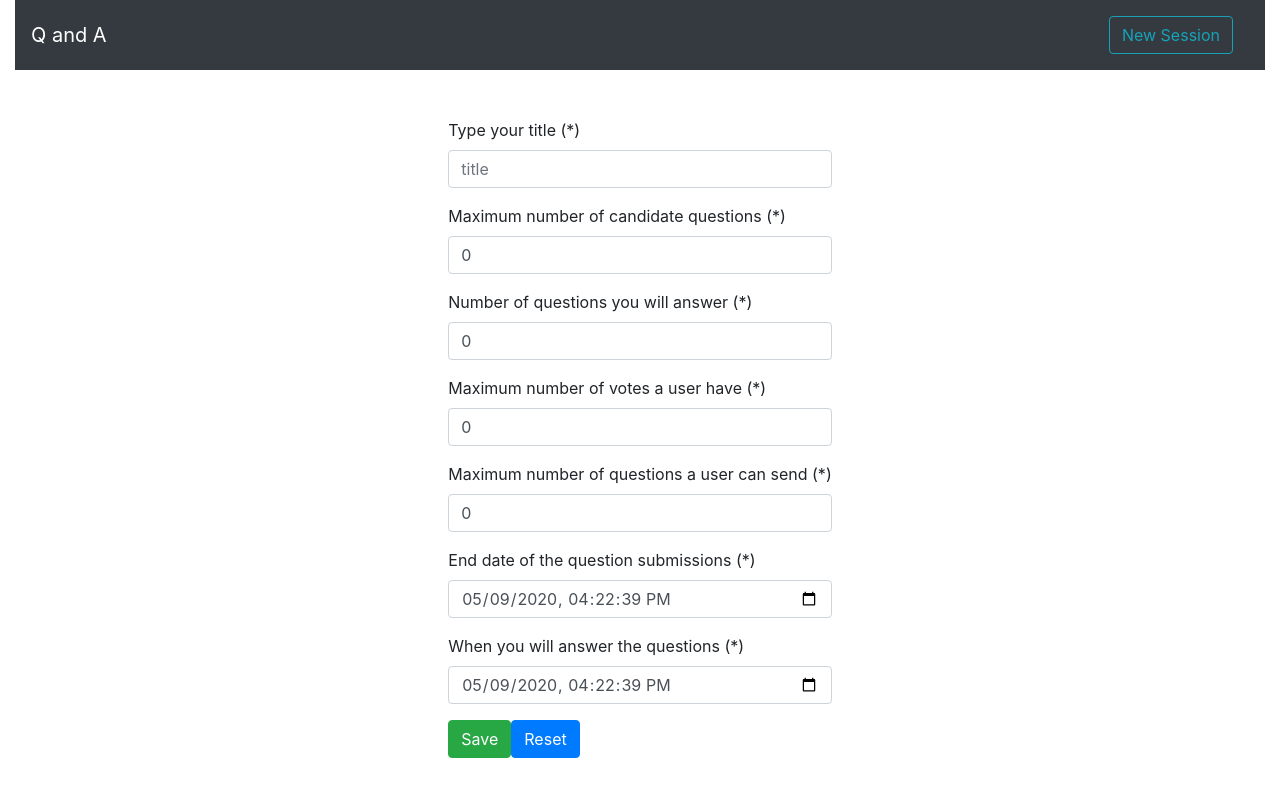
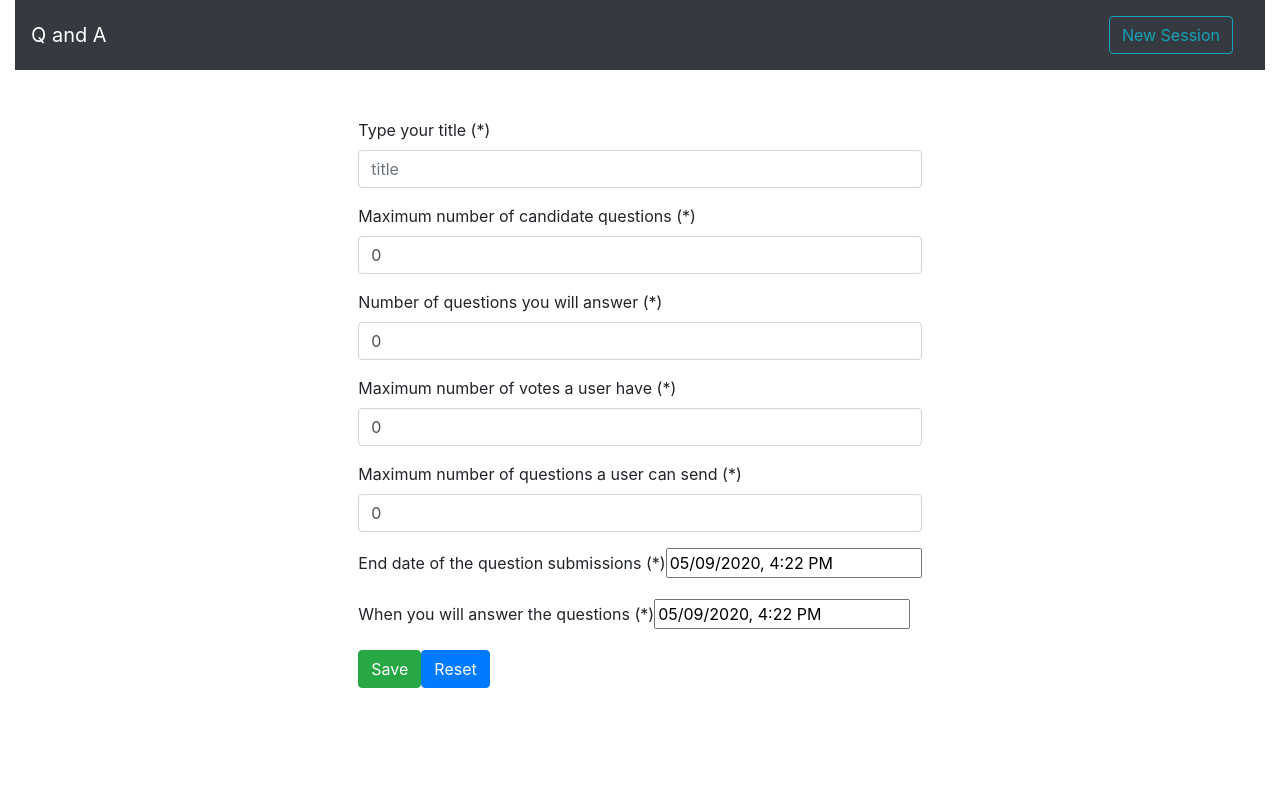
Before and after one commit to oguzcan-yavuz/q-and-a, a React (Create React App) app: page /meetings/new in a window 1280 px wide. Shown: the top 796 px of the page. Built offline with nearby package versions, Linux system fonts and the light colour scheme.

Commit message:
feat(datetimeinput): update DateTimeInput with react-datepicker

```diff
--- a/package.json
+++ b/package.json
@@ -12,6 +12,7 @@
     "ramda": "^0.27.0",
     "react": "^16.13.1",
     "react-bootstrap": "^1.0.1",
+    "react-datepicker": "^2.16.0",
     "react-dom": "^16.13.1",
     "react-router-dom": "^5.2.0",
     "react-scripts": "3.4.1"
@@ -48,6 +49,7 @@
     "@types/node": "^14.0.1",
     "@types/ramda": "^0.27.6",
     "@types/react": "^16.9.35",
+    "@types/react-datepicker": "^2.11.0",
     "@types/react-dom": "^16.9.8",
     "@types/react-router-dom": "^5.1.5",
     "commitizen": "^4.1.2",
--- a/src/components/Inputs/DateTimeInput/index.tsx
+++ b/src/components/Inputs/DateTimeInput/index.tsx
@@ -1,6 +1,6 @@
 import React, { FC } from 'react'
-import { toLocalISOTime } from '../../../utilities'
 import { Form } from 'react-bootstrap'
+import DatePicker from 'react-datepicker'
 
 type Props = {
   value: Date
@@ -8,23 +8,25 @@ type Props = {
   label: string
   placeholder: string
   required: boolean
-  onChange(date: Date): void
+  handleChange(date: Date): void
 }
 
-const DateTimeInput: FC<Props> = ({ name, value, label, placeholder, onChange, required }) => (
+const DateTimeInput: FC<Props> = ({ name, value, label, placeholder, handleChange, required }) => (
   <Form.Group>
     {label && (
       <Form.Label htmlFor={name}>
         {label} {required && '(*)'}
       </Form.Label>
     )}
-    <Form.Control
+    <DatePicker
       id={name}
       name={name}
-      type="datetime-local"
-      value={toLocalISOTime(value)}
-      placeholder={placeholder}
-      onChange={(e) => onChange(new Date(e.target.value))}
+      selected={value}
+      showTimeSelect={true}
+      timeFormat="p"
+      dateFormat="Pp"
+      placeholderText={placeholder}
+      onChange={(e) => handleChange(e || new Date())}
       required={required}
     />
   </Form.Group>
--- a/src/components/Inputs/NumberInput/index.tsx
+++ b/src/components/Inputs/NumberInput/index.tsx
@@ -9,7 +9,7 @@ type Props = {
   max: string
   value: number
   label: string
-  onChange(n: number): void
+  handleChange(n: number): void
 }
 
 const NumberInput: FC<Props> = ({
@@ -19,7 +19,7 @@ const NumberInput: FC<Props> = ({
   placeholder,
   value,
   label,
-  onChange,
+  handleChange,
   required,
 }) => (
   <Form.Group>
@@ -36,7 +36,7 @@ const NumberInput: FC<Props> = ({
       min={min}
       max={max}
       required={required}
-      onChange={(e) => onChange(parseInt(e.target.value, 10))}
+      onChange={(e) => handleChange(parseInt(e.target.value, 10))}
     />
   </Form.Group>
 )
--- a/src/components/Inputs/TextInput/index.tsx
+++ b/src/components/Inputs/TextInput/index.tsx
@@ -7,10 +7,10 @@ type Props = {
   value: string
   label: string
   required: boolean
-  onChange(text: string): void
+  handleChange(text: string): void
 }
 
-const TextInput: FC<Props> = ({ name, placeholder, value, label, onChange, required }) => (
+const TextInput: FC<Props> = ({ name, placeholder, value, label, handleChange, required }) => (
   <Form.Group>
     {label && (
       <Form.Label as="label" htmlFor={name}>
@@ -24,7 +24,7 @@ const TextInput: FC<Props> = ({ name, placeholder, value, label, onChange, requi
       placeholder={placeholder}
       value={value}
       required={required}
-      onChange={(e) => onChange(e.target.value)}
+      onChange={(e) => handleChange(e.target.value)}
     />
   </Form.Group>
 )
--- a/src/components/MainLayout/index.scss
+++ b/src/components/MainLayout/index.scss
@@ -1 +1,2 @@
 @import '~bootstrap/scss/bootstrap';
+@import '~react-datepicker/dist/react-datepicker.css';
--- a/src/pages/CreateMeeting/index.tsx
+++ b/src/pages/CreateMeeting/index.tsx
@@ -62,14 +62,14 @@ const CreateMeeting: FC<Props> = ({ loading, onSave }) => {
           required={true}
           value={title}
           label="Type your title"
-          onChange={setTitle}
+          handleChange={setTitle}
         />
         <NumberInput
           name="maxCandidateQuestionCount"
           value={maxCandidateQuestionCount}
           label="Maximum number of candidate questions"
           placeholder="Maximum number of candidate questions"
-          onChange={setMaxCandidateQuestionCount}
+          handleChange={setMaxCandidateQuestionCount}
           min="0"
           max="10"
           required={true}
@@ -79,7 +79,7 @@ const CreateMeeting: FC<Props> = ({ loading, onSave }) => {
           value={winnerCount}
           label="Number of questions you will answer"
           placeholder="Number of questions you will answer"
-          onChange={setWinnerCount}
+          handleChange={setWinnerCount}
           min="0"
           max="50"
           required={true}
@@ -89,7 +89,7 @@ const CreateMeeting: FC<Props> = ({ loading, onSave }) => {
           value={maxVotePerUserCount}
           label="Maximum number of votes a user have"
           placeholder="Maximum number of votes a user have"
-          onChange={setMaxVotePerUserCount}
+          handleChange={setMaxVotePerUserCount}
           min="0"
           max="50"
           required={true}
@@ -99,7 +99,7 @@ const CreateMeeting: FC<Props> = ({ loading, onSave }) => {
           value={maxCandidateQuestionPerUserCount}
           label="Maximum number of questions a user can send"
           placeholder="Maximum number of questions a user can send"
-          onChange={setMaxCandidateQuestionPerUserCount}
+          handleChange={setMaxCandidateQuestionPerUserCount}
           min="0"
           max="50"
           required={true}
@@ -109,7 +109,7 @@ const CreateMeeting: FC<Props> = ({ loading, onSave }) => {
           value={electionEndDate}
           label="End date of the question submissions"
           placeholder="End date of the question submissions"
-          onChange={setElectionEndDate}
+          handleChange={setElectionEndDate}
           required={true}
         />
         <DateTimeInput
@@ -117,7 +117,7 @@ const CreateMeeting: FC<Props> = ({ loading, onSave }) => {
           value={plannedAnswerDate}
           label="When you will answer the questions"
           placeholder="When you will answer the questions"
-          onChange={setPlannedAnswerDate}
+          handleChange={setPlannedAnswerDate}
           required={true}
         />
       </div>
--- a/src/utilities/index.tsx
+++ b/src/utilities/index.tsx
@@ -2,12 +2,17 @@ import { curry } from 'ramda'
 
 export const appendTwoDotsAndSpace = (str: string): string => `${str}: `
 
-export const toLocalISOTime = (date: Date): string => {
-  const tzOffset = new Date().getTimezoneOffset() * 60000
-  const localISOTime = new Date(date.getTime() - tzOffset).toISOString().slice(0, -1)
-
-  return localISOTime
-}
+export const datePreciseToMinutes = (date: Date): Date =>
+  new Date(
+    Date.UTC(
+      date.getUTCFullYear(),
+      date.getUTCMonth(),
+      date.getUTCDate(),
+      date.getUTCHours(),
+      date.getUTCMinutes(),
+      0
+    )
+  )
 
 export const resolveURL = curry((base: string, paths?: string[]): string => {
   // TODO: trim the / at the start and end?
--- a/src/variables.scss
+++ /dev/null
@@ -1,2 +0,0 @@
-$primary-color: #001f54;
-$secondary-color: #fefcfb;
```
Also changed, not shown: 2 other files (tests, documents, lock files or other folders).
